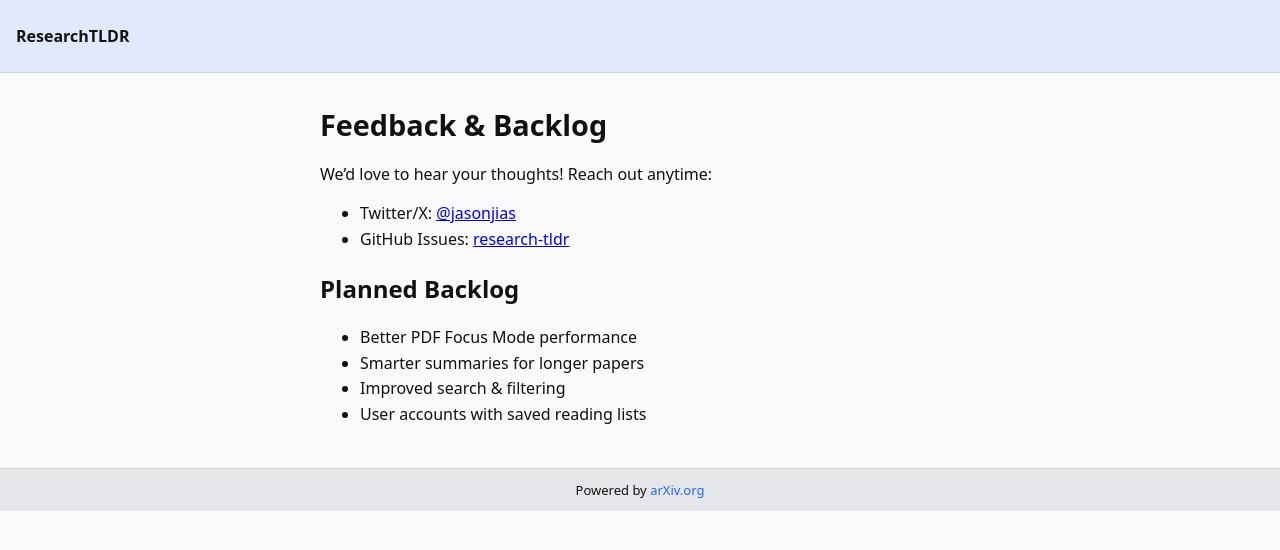
After one commit to jasonjias/research-tldr, a FastAPI app: template templates/feedback.html in a window 1280 px wide. The commit adds this page. Shown: the top 550 px of the page. Run offline with FastAPI, Linux system fonts and the light colour scheme; the template is opened without the code that fills it, so the values that code supplies are empty.

Commit message:
add feedback page

```diff
--- a/main.py
+++ b/main.py
@@ -355,3 +355,8 @@ def html_view(request: Request):
                 "GA_MEASUREMENT_ID": GA_MEASUREMENT_ID,
             },
         )
+
+
+@app.get("/feedback", response_class=HTMLResponse)
+async def feedback(request: Request):
+    return templates.TemplateResponse("feedback.html", {"request": request})
--- /dev/null
+++ b/templates/feedback.html
@@ -0,0 +1,92 @@
+<!DOCTYPE html>
+<html>
+
+<head>
+    <meta charset="UTF-8">
+    <title>Feedback – ResearchTLDR</title>
+    <style>
+        body {
+            margin: 0;
+            font-family: system-ui, sans-serif;
+            background: #fafafa;
+            color: #111;
+        }
+
+        .rtldr-header {
+            height: 56px;
+            display: flex;
+            align-items: center;
+            padding: 8px 16px;
+            background: #e1eafc;
+            border-bottom: 1px solid #d1d5db;
+        }
+
+        .rtldr-header a {
+            text-decoration: none;
+            font-weight: bold;
+            color: #111;
+        }
+
+        .content {
+            max-width: 640px;
+            margin: 32px auto;
+            padding: 0 16px;
+        }
+
+        h1 {
+            font-size: 1.8rem;
+        }
+
+        ul {
+            line-height: 1.6;
+        }
+
+        footer {
+            margin-top: 40px;
+            padding: 12px;
+            font-size: 13px;
+            text-align: center;
+            background: #e5e7eb;
+            border-top: 1px solid #d1d5db;
+        }
+
+        footer a {
+            color: #2563eb;
+            text-decoration: none;
+        }
+
+        footer a:hover {
+            text-decoration: underline;
+        }
+    </style>
+</head>
+
+<body>
+    <header class="rtldr-header">
+        <a href="/">ResearchTLDR</a>
+    </header>
+
+    <main class="content">
+        <h1>Feedback & Backlog</h1>
+        <p>We’d love to hear your thoughts! Reach out anytime:</p>
+        <ul>
+            <li>Twitter/X: <a href="https://x.com/jasonjias" target="_blank">@jasonjias</a></li>
+            <li>GitHub Issues: <a href="https://github.com/jasonjias/research-tldr" target="_blank">research-tldr</a>
+            </li>
+        </ul>
+
+        <h2>Planned Backlog</h2>
+        <ul>
+            <li>Better PDF Focus Mode performance</li>
+            <li>Smarter summaries for longer papers</li>
+            <li>Improved search & filtering</li>
+            <li>User accounts with saved reading lists</li>
+        </ul>
+    </main>
+
+    <footer>
+        Powered by <a href="https://arxiv.org" target="_blank">arXiv.org</a>
+    </footer>
+</body>
+
+</html>
--- a/templates/papers.html
+++ b/templates/papers.html
@@ -428,7 +428,7 @@
         <nav class="rtldr-mininav" aria-label="Primary">
             <a href="/">Explore</a>
             {% if user %}<a href="/bookmarks">Bookmarks</a>{% endif %}
-            <!-- <a href="/about">About</a> -->
+            <a href="/feedback">Feedback</a>
         </nav>
 
         <div class="rtldr-spacer"></div>
```
